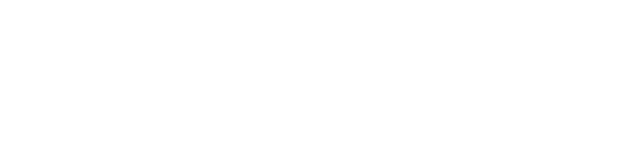
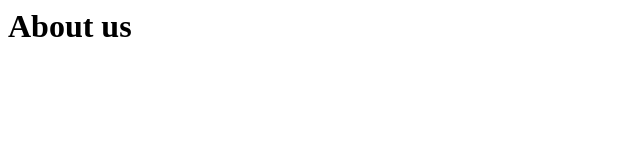
Before and after one commit to annieroland/week-1, a plain HTML site: page about.html in a window 1280 px wide. Shown: the whole page, without its empty margins (0-640 px from the left). Drawn offline with Linux system fonts and the light colour scheme.

Commit message:
header
added h1

```diff
--- a/about.html
+++ b/about.html
@@ -1,3 +1,7 @@
 <div>
   <title>About us</title>
 </div>
+
+<div>
+  <h1>About us</h1>
+</div>
```
